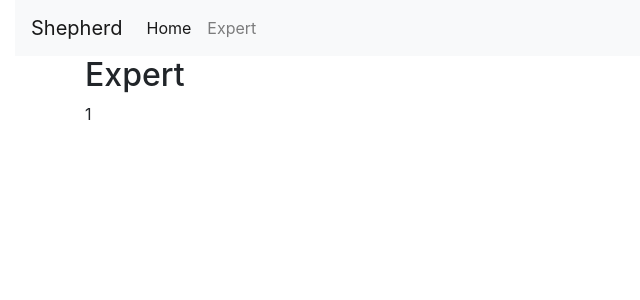
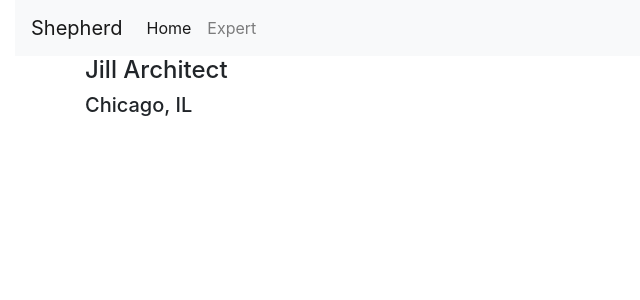
Before and after one commit to RightpointLabs/shepherd-ui, a React (Create React App) app: page /expert/1 in a window 1280 px wide. Shown: the top 300 px of the page, without its empty margins (0-640 px from the left). Built offline with nearby package versions, Linux system fonts and the light colour scheme.

Commit message:
Expert info

```diff
--- a/src/components/expert/expert.jsx
+++ b/src/components/expert/expert.jsx
@@ -1,13 +1,59 @@
-import React from "react";
+import React, { Component } from 'react';
 
-const Expert = ({ match }) => {
-    return (
-        <div>
-            <h2>Expert</h2>
+class Expert extends Component {
+    constructor(props) {
+        super(props);
 
-            <p>{match.params.id}</p>
-        </div>
-    );
-};
+        this.state = {
+            "expert": {
+                "name": null,
+                "location": null,
+                "events": [],
+                "topics": []
+            },
+            "expertId": props.match.params.id
+        }
+    }
+
+    componentDidMount() {
+        this.setState({
+            "expert": {
+                "name": "Jill Architect",
+                "location": "Chicago, IL",
+                "events": [
+                    {
+                        "id": 1,
+                        "type": "Lightning Talk",
+                        "teacher": "Jill Architect",
+                        "date": "02/18/2019"
+                    }
+                ],
+                "topics": [
+                    {
+                        "id": 1,
+                        "name": "Angular vs React?",
+                        "events": [
+                            {
+                                "id": 1
+                            },
+                            {
+                                "id": 2
+                            }
+                        ]
+                    }
+                ]
+            }
+        })
+    }
+
+    render() {
+        return (
+            <div>
+                <h4>{this.state.expert.name}</h4>
+                <h5>{this.state.expert.location}</h5>
+            </div>
+        );
+    }
+}
 
 export default Expert;
```
